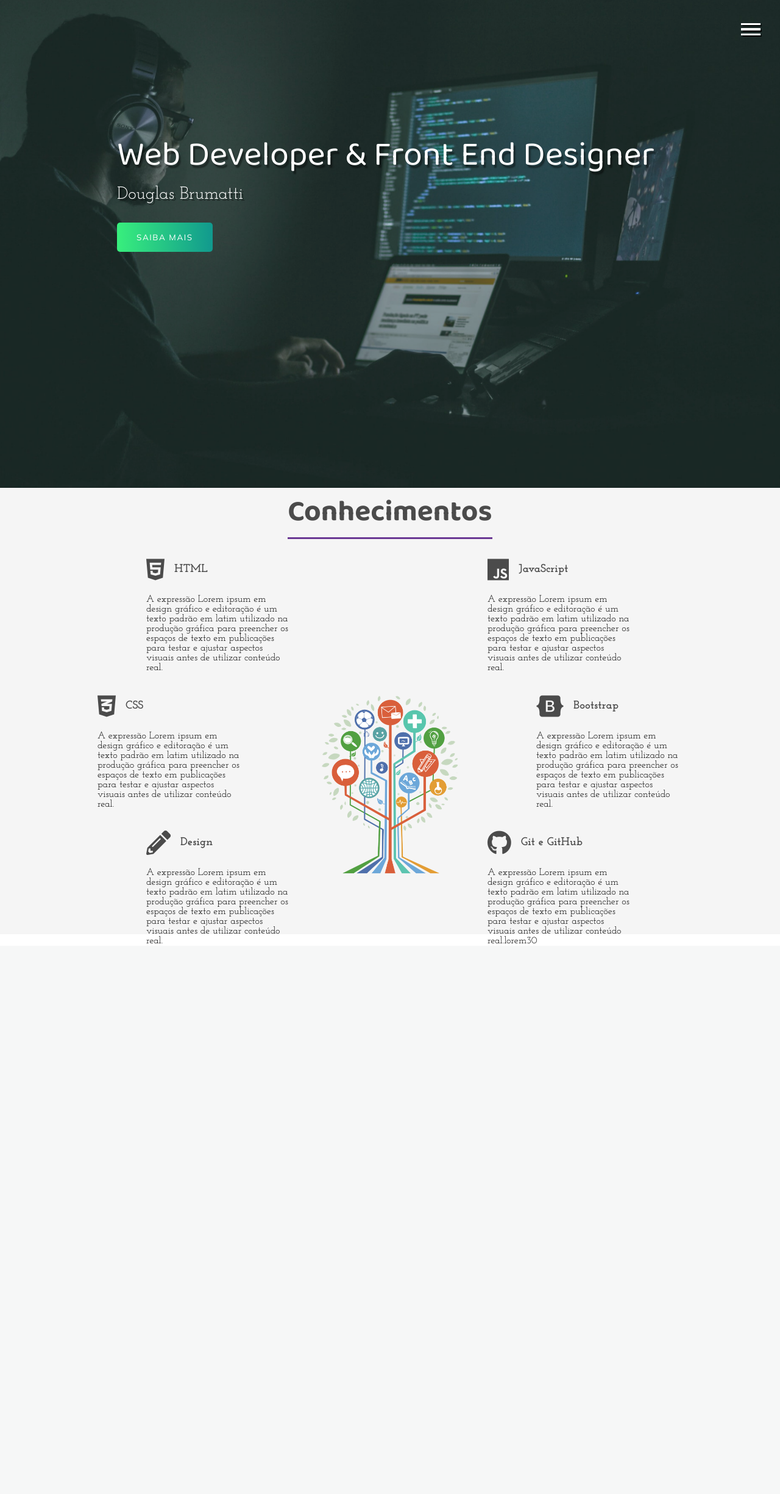
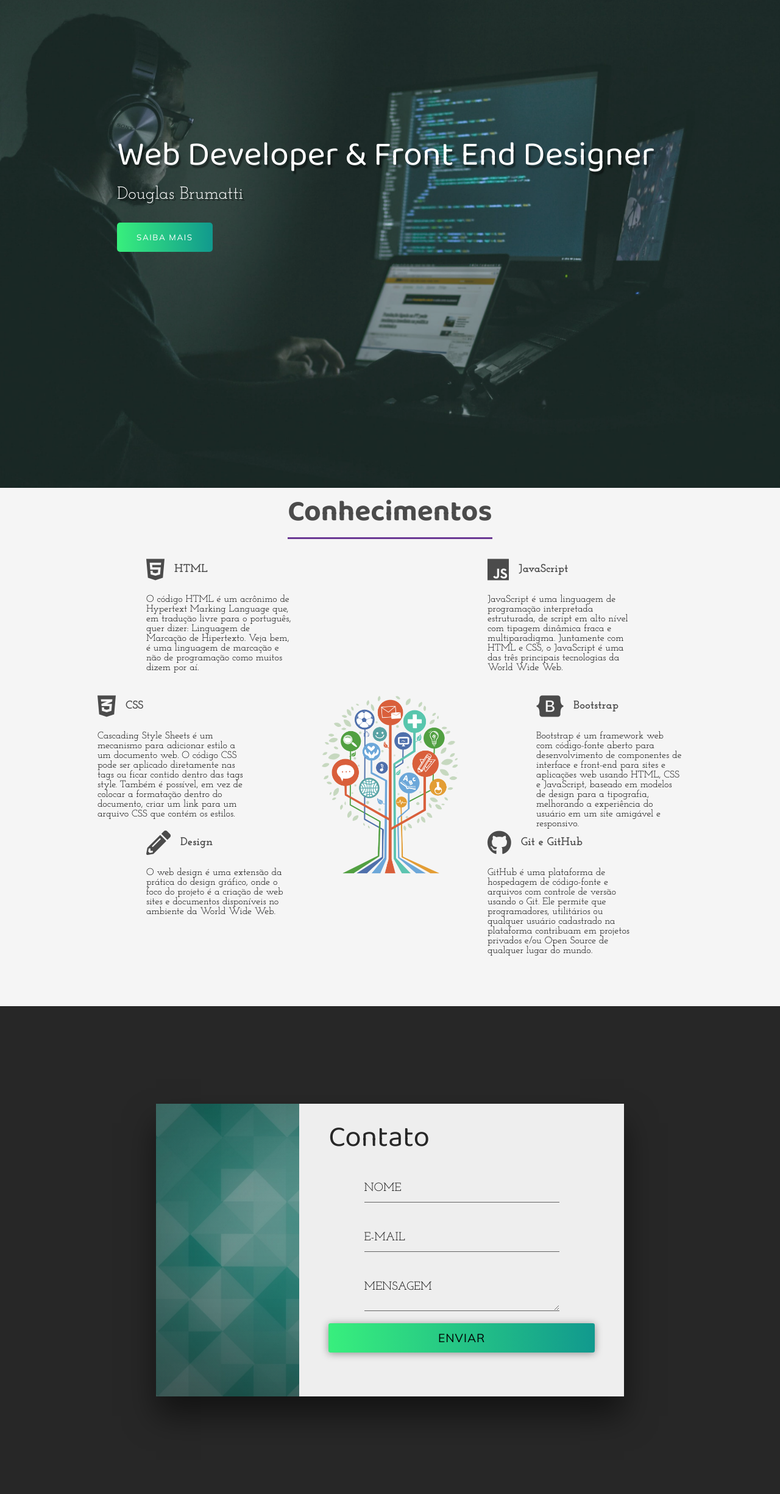
Before and after one commit to douglasbrtt/portifolio, a PHP site: page / in a window 1280 px wide. Shown: the whole page at 61% size. Before the commit the page ends 1548 px from the top, so only its background shows below. Run offline with PHP 8.4, Linux system fonts and the light colour scheme.

Commit message:
:package: formulario

```diff
--- a/index.html
+++ b/index.html
@@ -13,12 +13,14 @@
     </head>
     <body>
         <div class="container">
+
             <div class="hamburguer">
                 <div class="line" id="line1"></div>
                 <div class="line" id="line2"></div>
                 <div class="line" id="line3"></div>
                 <span>fechar</span>
             </div>
+
             <header>
                 <div class="img-wrapper">
                     <img src="./imagens/background1.jpg" alt="">
@@ -29,6 +31,7 @@
                     <button>Saiba mais</button>
                 </div>
             </header>
+
             <asside class="div sidebar">
                 <nav>
                     <ul class="menu">
@@ -45,6 +48,7 @@
                     <a href="#"><i class="fab fa-twitter"></i></a>
                 </div>
             </asside>
+
             <section class="sessao-conhecimentos">
                 <div class="sessao-header">
                     <h1>Conhecimentos</h1>
@@ -56,7 +60,7 @@
                             <h3>HTML</h3>
                         </div>
                         <div class="conhecimento-text">
-                            <p>A expressão Lorem ipsum em design gráfico e editoração é um texto padrão em latim utilizado na produção gráfica para preencher os espaços de texto em publicações para testar e ajustar aspectos visuais antes de utilizar conteúdo real.</p>
+                            <p>O código HTML é um acrônimo de Hypertext Marking Language que, em tradução livre para o português, quer dizer: Linguagem de Marcação de Hipertexto. Veja bem, é uma linguagem de marcação e não de programação como muitos dizem por aí.</p>
                         </div>
                     </div>
                     <div class="conhecimento">
@@ -65,7 +69,7 @@
                             <h3>CSS</h3>
                         </div>
                         <div class="conhecimento-text">
-                            <p>A expressão Lorem ipsum em design gráfico e editoração é um texto padrão em latim utilizado na produção gráfica para preencher os espaços de texto em publicações para testar e ajustar aspectos visuais antes de utilizar conteúdo real.</p>
+                            <p>Cascading Style Sheets é um mecanismo para adicionar estilo a um documento web. O código CSS pode ser aplicado diretamente nas tags ou ficar contido dentro das tags style. Também é possível, em vez de colocar a formatação dentro do documento, criar um link para um arquivo CSS que contém os estilos. </p>
                         </div>
                     </div>
                     <div class="conhecimento">
@@ -74,7 +78,7 @@
                             <h3>Design</h3>
                         </div>
                         <div class="conhecimento-text">
-                            <p>A expressão Lorem ipsum em design gráfico e editoração é um texto padrão em latim utilizado na produção gráfica para preencher os espaços de texto em publicações para testar e ajustar aspectos visuais antes de utilizar conteúdo real.</p>
+                            <p>O web design é uma extensão da prática do design gráfico, onde o foco do projeto é a criação de web sites e documentos disponíveis no ambiente da World Wide Web.</p>
                         </div>
                     </div>
                     <div class="conhecimento">
@@ -83,7 +87,7 @@
                             <h3>JavaScript</h3>
                         </div>
                         <div class="conhecimento-text">
-                            <p>A expressão Lorem ipsum em design gráfico e editoração é um texto padrão em latim utilizado na produção gráfica para preencher os espaços de texto em publicações para testar e ajustar aspectos visuais antes de utilizar conteúdo real.</p>
+                            <p>JavaScript é uma linguagem de programação interpretada estruturada, de script em alto nível com tipagem dinâmica fraca e multiparadigma. Juntamente com HTML e CSS, o JavaScript é uma das três principais tecnologias da World Wide Web.</p>
                         </div>
                     </div>
                     <div class="conhecimento">
@@ -92,7 +96,7 @@
                             <h3>Bootstrap</h3>
                         </div>
                         <div class="conhecimento-text">
-                            <p>A expressão Lorem ipsum em design gráfico e editoração é um texto padrão em latim utilizado na produção gráfica para preencher os espaços de texto em publicações para testar e ajustar aspectos visuais antes de utilizar conteúdo real.</p>
+                            <p>Bootstrap é um framework web com código-fonte aberto para desenvolvimento de componentes de interface e front-end para sites e aplicações web usando HTML, CSS e JavaScript, baseado em modelos de design para a tipografia, melhorando a experiência do usuário em um site amigável e responsivo.</p>
                         </div>
                     </div>
                     <div class="conhecimento">
@@ -101,12 +105,39 @@
                             <h3>Git e GitHub</h3>
                         </div>
                         <div class="conhecimento-text">
-                            <p>A expressão Lorem ipsum em design gráfico e editoração é um texto padrão em latim utilizado na produção gráfica para preencher os espaços de texto em publicações para testar e ajustar aspectos visuais antes de utilizar conteúdo real.lorem30</p>
+                            <p>GitHub é uma plataforma de hospedagem de código-fonte e arquivos com controle de versão usando o Git. Ele permite que programadores, utilitários ou qualquer usuário cadastrado na plataforma contribuam em projetos privados e/ou Open Source de qualquer lugar do mundo.</p>
                         </div>
                     </div>
                     <div class="conhecimentos-img-wrapper">
                         <img src="./imagens/conhecimento.png" alt="imagem conhecimento">
                     </div>
+                </div>
+            </section>
+
+            <section class="sessao-contato">
+                <div class="contato-wrapper">
+                    <div class="contato-left">
+
+                    </div>
+
+                    <contato class="contato-right">
+                        <h1> Contato </h1>
+                        <form>
+                            <div class="input-group">
+                                <input type="text" class="field" id="nome">
+                                <label for="nome" class="field-label">Nome</label>
+                            </div>
+                            <div class="input-group">
+                                <input type="text" class="field" id="email">
+                                <label for="email" class="field-label">E-mail</label>
+                            </div>
+                            <div class="input-group">
+                                <textarea class="field" id="mensagem"></textarea>
+                                <label for="mensagem" class="field-label">Mensagem</label>
+                            </div>
+                            <button type="submit" class="btn-submit">Enviar</button>
+                        </form>
+                    </contato>
                 </div>
             </section>
         </div>
--- a/style.css
+++ b/style.css
@@ -17,8 +17,7 @@
 
 
 .hamburguer{
-    /*background-color: red;*/
-    width: 2rem;
+    background-color: 00 width: 2rem;
     height: 2rem;
     position: fixed;
     z-index: 100;
@@ -226,6 +225,11 @@ header{
 .social-media i:hover{
     background-color: #41d480;
 }
+
+section{
+    height: 850px;
+}
+
 .conhecimentos{
     display: grid;
     grid-template-columns: repeat(16, 1fr);
@@ -311,3 +315,103 @@ header{
     object-fit: cover;
     width: 100%;
 }
+
+.sessao-contato{
+    width: 100%;
+    height: 100vh;
+    background-color: #272727;
+    display: flex;
+    align-items: center;
+    justify-content: center;
+}
+
+.contato-wrapper{
+    width: 60%;
+    height: 30rem;
+    display: flex;
+    box-shadow: 0 2rem 3rem rgba(0,0,0, .5);
+}
+
+.contato-left{
+    width: 35%;
+    background:
+        linear-gradient(rgba(15,15,15, 0.3), rgba(22,22,22, 0.5)),
+        url(./imagens/contato.jpg);
+    background-size: cover;
+}
+
+.contato-right{
+    width: 65%;
+    background-color: #eee;
+    padding: 1rem 3rem 3rem 3rem;
+}
+
+.sessao-contato h1{
+    font-family: var(--font-primary);
+    color: #272727;
+    font-size: 3rem;
+    font-weight: lighter;
+}
+
+.sessao-contato form{
+    width: 100%;
+    display: flex;
+    flex-direction: column;
+    align-items: center;
+}
+
+.input-group{
+    position: relative;
+}
+
+.field{
+    background: transparent;
+    border:none;
+    width: 20rem;
+    font-size: 1.5rem;
+    font-family: var(--font-secundary);
+    border-bottom: 1.5px solid #636363;
+    height: 3rem;
+    outline: none;
+    margin: 1rem 0;
+}
+
+.input-group textarea{
+    padding-top: 1rem;
+    max-width: 25rem;
+    max-height: 3rem;
+}
+
+.field-label{
+    position: absolute;
+    left: 0;
+    top:2rem;
+    font-size:1.2rem;
+    font-family: var(--font-secundary);
+    text-transform: uppercase;
+    transition: all 0.3s ;
+}
+
+.field:focus~label{
+    top:0;
+    font-size:1rem;
+}
+
+.field:focus{
+    border-bottom: 1px solid;
+}
+
+.btn-submit{
+    text-transform: uppercase;
+    font-family: var(--font-action);
+    font-size: 1.2rem;
+    width: 100%;
+    height: 3rem;
+    letter-spacing: 1px;
+    border: none;
+    border-radius: .2rem;
+    box-shadow: 0 .1rem .8rem rgba(0, 0, 0, .4);
+    background: #11998e;  /* fallback for old browsers */
+    background: -webkit-linear-gradient(to right, #38ef7d, #11998e);  /* Chrome 10-25, Safari 5.1-6 */
+    background: linear-gradient(to right, #38ef7d, #11998e); /* W3C, IE 10+/ Edge, Firefox 16+, Chrome 26+, Opera 12+, Safari 7+ */
+}
```
Also changed, not shown: imagens/contato.jpg (added).
